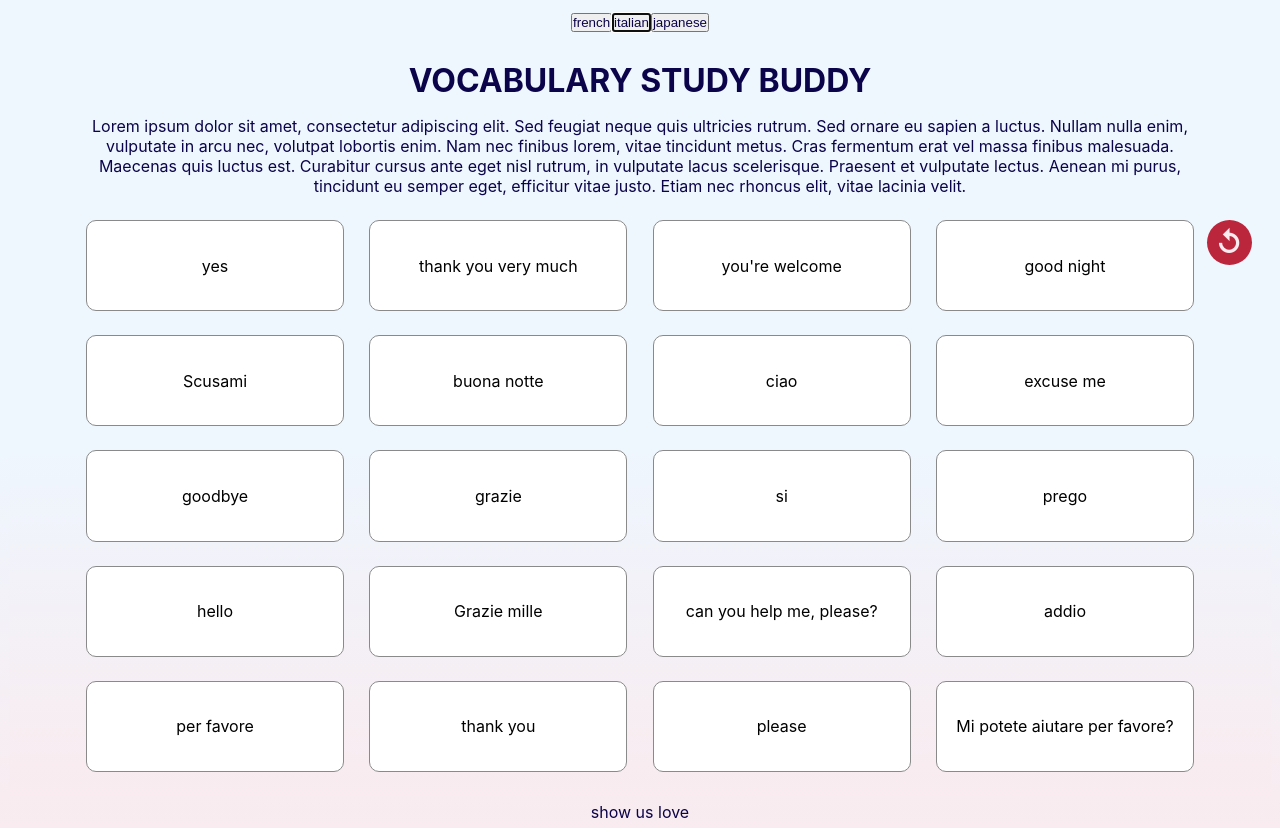
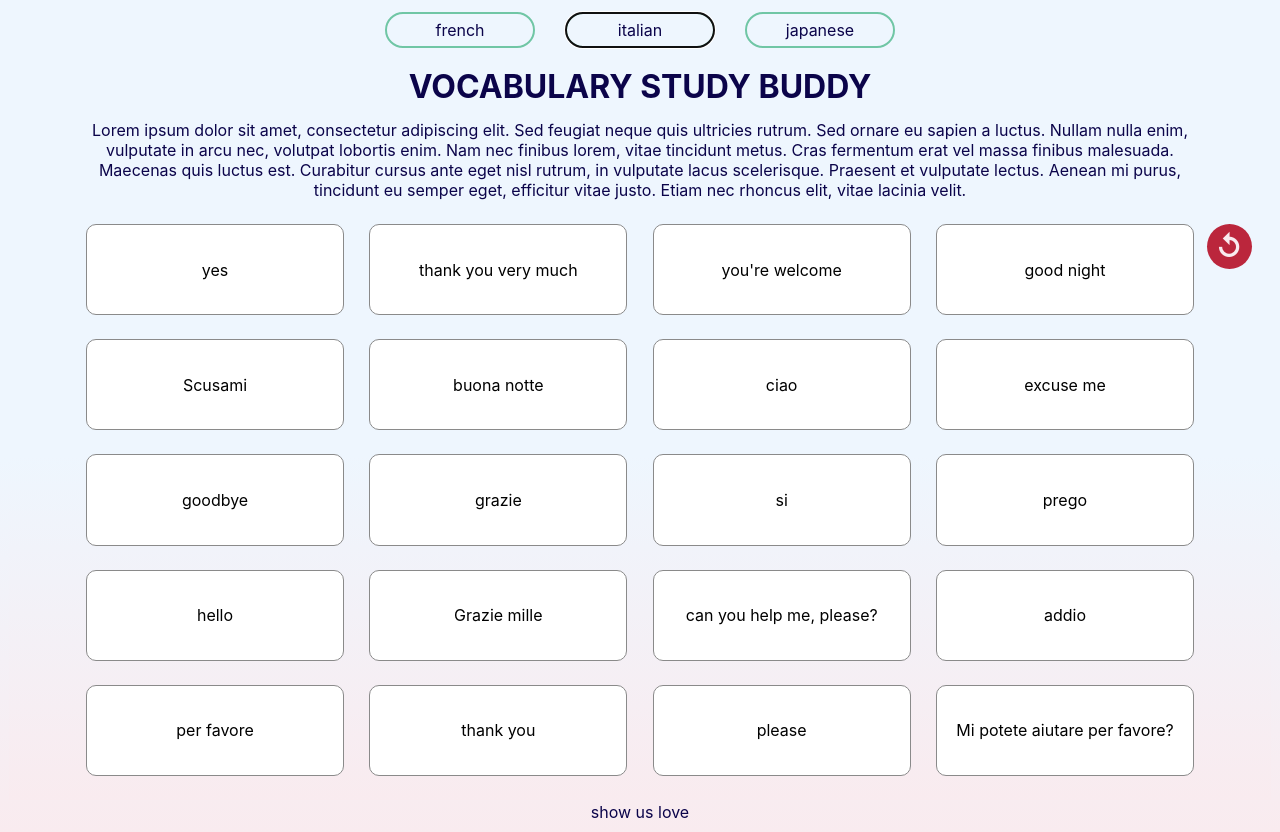
Before and after one commit to chingu-voyages/Vocab-Study-Buddy, a React (Create React App) app: page / in a window 1280 px wide. Built offline with nearby package versions, Linux system fonts and the light colour scheme.

Commit message:
Add styles for language set buttons, adjust min-heights yet again

```diff
--- a/src/App.scss
+++ b/src/App.scss
@@ -11,11 +11,22 @@
   @include flex-center;
   flex-wrap: wrap;
   min-height: 5.5vh;
+  margin-top: 1vh;
 }
+  .dataset-btn {
+    width: 150px;
+    background: transparent;
+    font: inherit;
+    border: $language-button-border;
+    border-radius: 50px;
+    padding: 6px;
+    margin: 4px 15px;
+    cursor: pointer;
+  }
 
 #header {
   @include flex-center;
-  min-height: 9vh;
+  min-height: 8.5vh;
   text-align: center;
   font-size: 200%;
   font-weight: bold;
@@ -25,11 +36,12 @@
   @include flex-center;
   max-width: 1850px;
   text-align: center;
-  min-height: 6.5vh;
+  min-height: 6vh;
   padding: 0 8vw;
 }
 
 #footer {
   @include flex-center;
-  min-height: 4vh;
+  min-height: 3vh;
+  margin-bottom: 1vh;
 }
```
